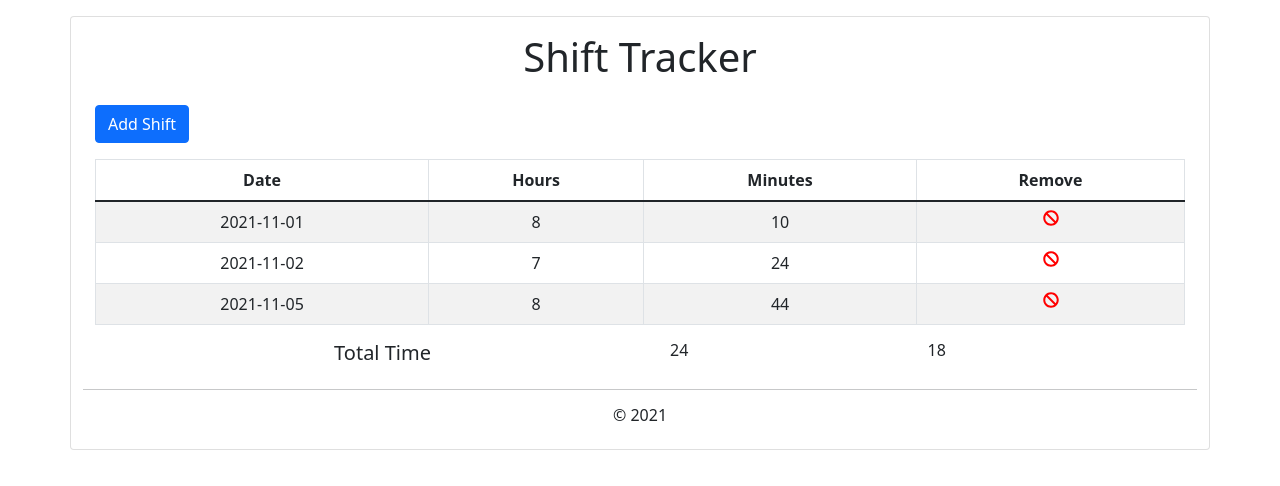
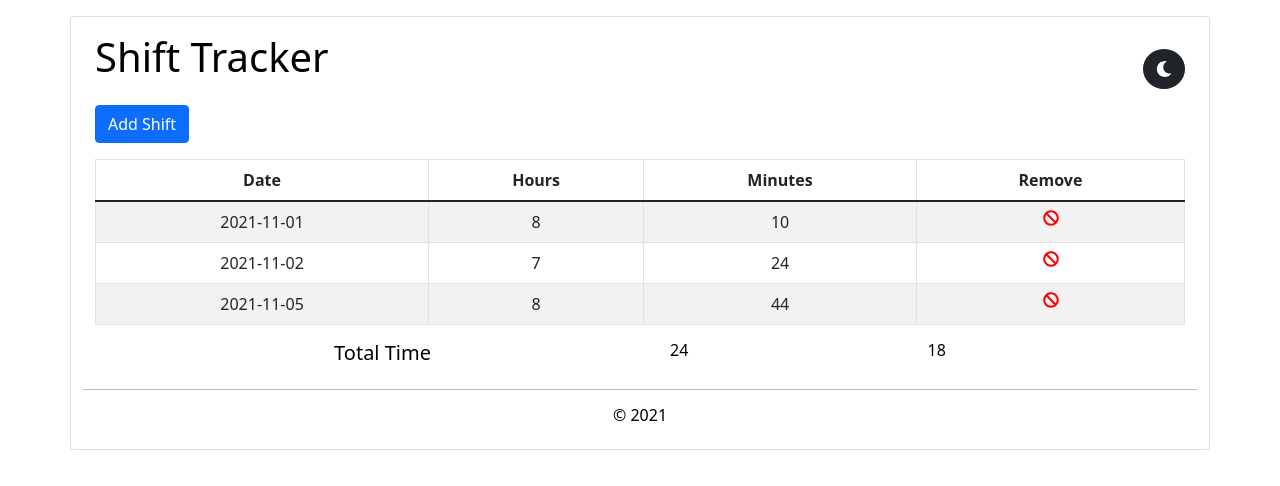
Before and after one commit to tsimian/shift_tracker, a React (Create React App) app: page / in a window 1280 px wide. Shown: the top 486 px of the page. Built offline with nearby package versions, Linux system fonts and the light colour scheme; data requests are answered from the project's data file.

Commit message:
Added light/dark mode w/ toggler, created styles folder and placed styles.css inside

```diff
--- a/src/App.js
+++ b/src/App.js
@@ -7,6 +7,21 @@ import Footer from './components/Footer'
 
 function App() {
   const [shifts, setShifts] = useState([])
+
+  // Theme/Styles
+  const lightTheme = {
+    backgroundColor: "#fff",
+    color: "#000",
+    transition: "0.25s ease-in"
+  }
+
+  const darkTheme = {
+    backgroundColor: "#000",
+    color: "#fff",
+    transition: "0.25s ease-in"
+  }
+
+  const [theme, setTheme] = useState('light')
 
   useEffect(() => {
     const getShifts = async () => {
@@ -52,10 +67,10 @@ function App() {
 }
 
   return (
-    <div className="App container card">
-      <Header />
+    <div className="App container card" style={theme === 'light' ? lightTheme : darkTheme}>
+      <Header  theme={theme} setTheme={setTheme} />
       <Logger onAdd={addShift} />
-      <Shifts shifts={shifts} onDelete={deleteShift} />
+      <Shifts shifts={shifts} onDelete={deleteShift} theme={theme} />
       {shifts.length > 0 ? <TotalTime shifts={shifts} /> : ''}
       <Footer />
     </div>
--- a/src/components/Header.js
+++ b/src/components/Header.js
@@ -1,7 +1,23 @@
-const Header = () => {
+import { FaMoon, FaSun } from 'react-icons/fa';
+
+const Header = ({ theme, setTheme }) => {
+
+    const toggleTheme = () => {
+        if (theme === 'light') {
+            setTheme('dark')
+        }   else {
+            setTheme('light')
+        }
+    }
+
     return (
-        <div className="container d-flex justify-content-center">
+        <div className="container d-flex justify-content-between">
             <h1>Shift Tracker</h1>
+
+            {/* Theme Toggler Btn */}
+            <button className={theme === 'light' ? "btn btn-dark mt-3" : "btn btn-light mt-3" } id="theme-toggler" onClick={toggleTheme}>
+                {theme === 'light' ? <FaMoon /> : <FaSun />}
+            </button>
         </div>
     )
 }
--- a/src/components/Shifts.js
+++ b/src/components/Shifts.js
@@ -1,10 +1,10 @@
 import Shift from './Shift'
 
-const Shifts = ({ shifts, onDelete }) => {
+const Shifts = ({ shifts, onDelete, theme }) => {
 
     return (
         <div className="container mt-3">
-            { shifts.length > 0 ? <table className="table table-striped table-bordered table-hover table-condensed">
+            { shifts.length > 0 ? <table className={theme === 'light' ? "table table-striped table-bordered table-hover table-condensed" : "table table-dark table-striped table-bordered table-condensed"}>
                 <thead className="text-center">
                     <tr>
                         <th>Date</th>
--- a/src/index.js
+++ b/src/index.js
@@ -1,6 +1,6 @@
 import React from 'react';
 import ReactDOM from 'react-dom';
-import './index.css';
+import './styles/styles.css';
 import App from './App';
 import reportWebVitals from './reportWebVitals'
 import 'bootstrap/dist/css/bootstrap.min.css'
--- a/src/index.css
+++ b/src/styles/styles.css
@@ -8,6 +8,19 @@ body {
   padding: 1rem;
   overflow: auto;
   height: auto;
+}
+
+#theme-toggler {
+  display: flex;
+  justify-content: space-around;
+  align-items: center;
+  border-radius: 50%;
+  transition: ease-in 0.25s;
+}
+
+#theme-toggler:focus {
+  outline: none;
+  box-shadow: none;
 }
 
 #add-btn:focus {
```
